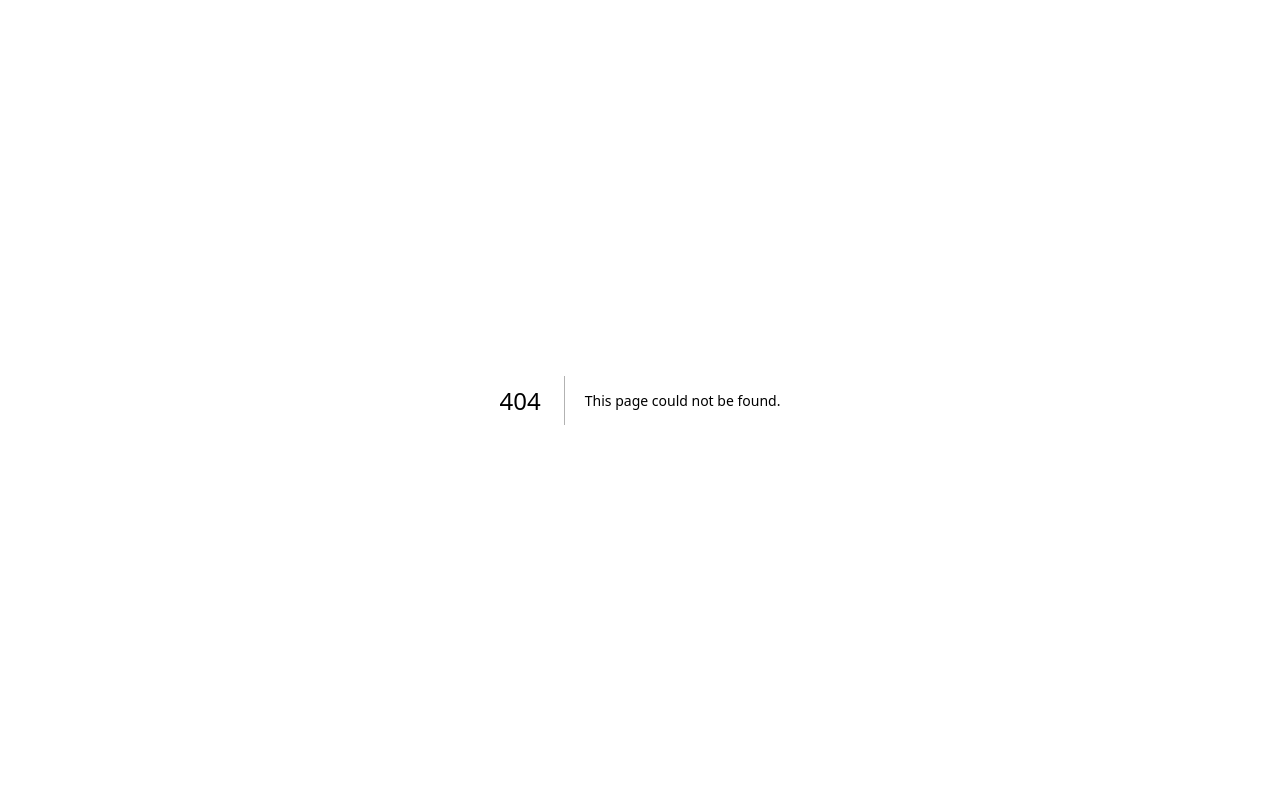
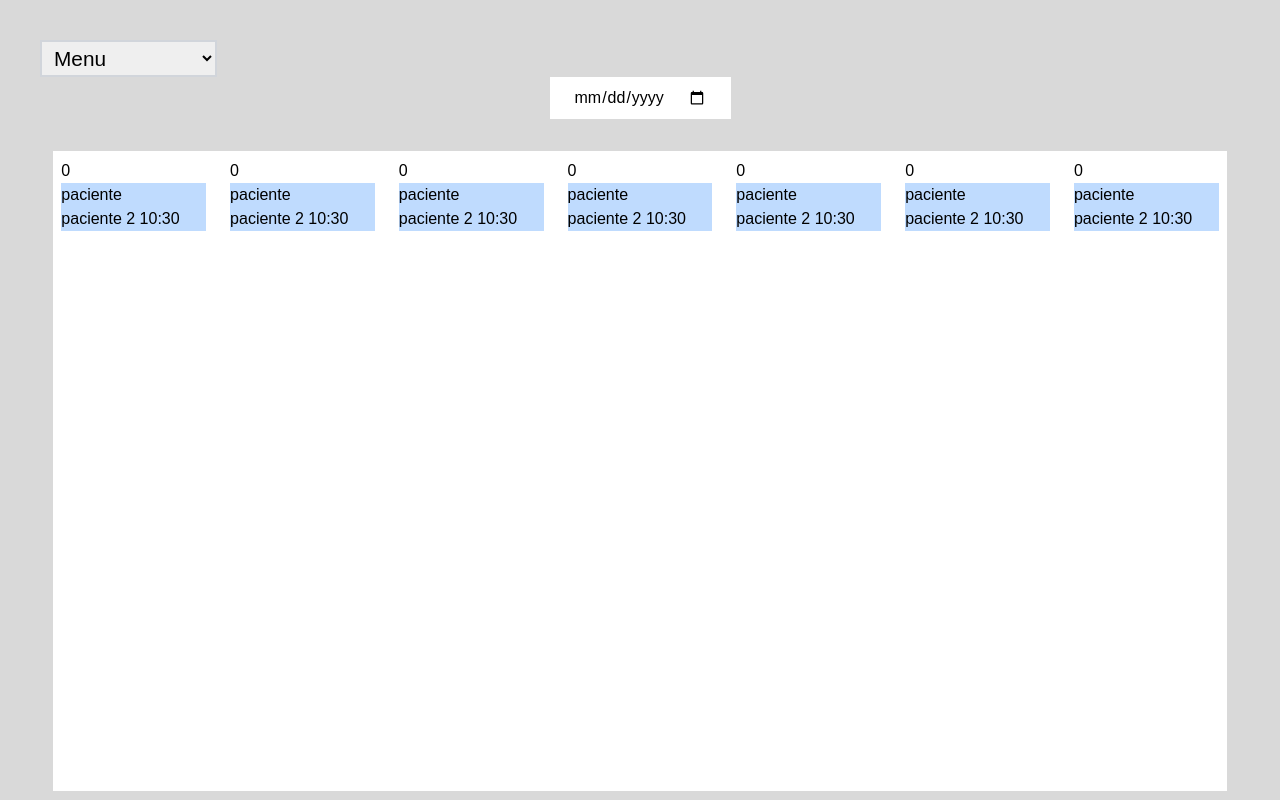
Before and after one commit to ghastcmd/schedule-app, a Next.js app in the folder frontend/: page /schedules in a window 1280 px wide. Before the commit this address had no page. Built offline with nearby package versions, Linux system fonts and the light colour scheme.

Commit message:
prototype of schedule

```diff
--- /dev/null
+++ b/frontend/app/schedules/page.tsx
@@ -0,0 +1,73 @@
+'use client';
+
+import Selector from "/app/components/selector";
+
+import { useState, useEffect } from "react";
+
+function Column({ dayNum, values }: { dayNum: number, values: Array }) {
+  return (
+    <div className='m-2'>
+      <h1 className=''>{dayNum}</h1>
+
+      {values.map((v, k) =>
+        <h1 key={k} className='bg-blue-200'>{v}</h1>
+      )}
+    </div>
+  );
+}
+
+export default function Schedule() {
+  const changeDate = (e) => {
+    console.log('changed date');
+    console.log(e);
+    const weekDates = dates(e);
+    setWeek(weekDates);
+  }
+
+  const dates = (current) => {
+    const week = [];
+    // Starting Monday not Sunday
+    current = new Date(current);
+    current.setDate((current.getDate() - current.getDay()));
+    for (let i = 0; i < 7; i++) {
+        week.push(
+            current.getDate()
+        );
+        current.setDate(current.getDate() +1);
+    }
+    return week;
+  }
+
+  const [ weekState, setWeek ] = useState([0, 0, 0, 0, 0, 0, 0]);
+
+  useEffect(() => {
+    console.log('fetching');
+  }, [weekState])
+
+  return (
+    <div>
+      <Selector />
+
+      <div className='flex justify-center items-center'>
+        <input
+          className='p-2 px-6 border-slate-300'
+          type="date"
+          onChange={(e) => changeDate(e.target.value)}
+        />
+      </div>
+
+      <div className='flex justify-center'>
+        <div className='grid gap-2 grid-cols-7 mt-[2rem] w-11/12 h-[40rem] bg-white'>
+          <Column dayNum={weekState[0]} values={['paciente', 'paciente 2\n10:30']}/>
+          <Column dayNum={weekState[1]} values={['paciente', 'paciente 2\n10:30']}/>
+          <Column dayNum={weekState[2]} values={['paciente', 'paciente 2\n10:30']}/>
+          <Column dayNum={weekState[3]} values={['paciente', 'paciente 2\n10:30']}/>
+          <Column dayNum={weekState[4]} values={['paciente', 'paciente 2\n10:30']}/>
+          <Column dayNum={weekState[5]} values={['paciente', 'paciente 2\n10:30']}/>
+          <Column dayNum={weekState[6]} values={['paciente', 'paciente 2\n10:30']}/>
+        </div>
+      </div>
+
+    </div>
+  );
+}
```
Also changed, not shown: frontend/app/list-patients/page.tsx (renamed from frontend/app/list-pacients/page.tsx).
